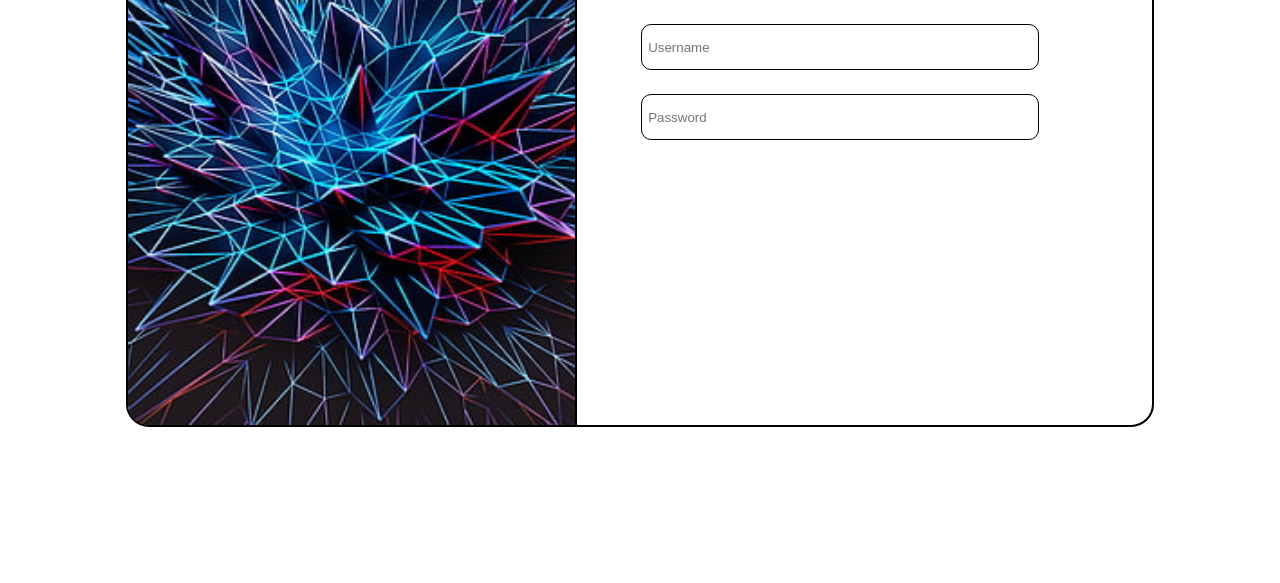
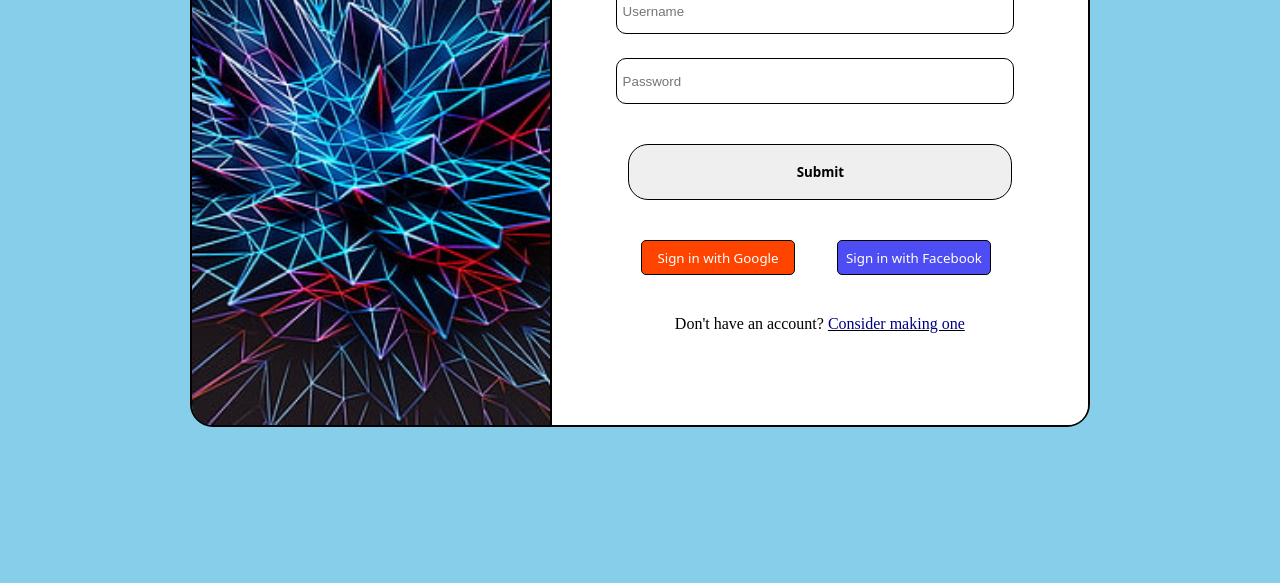
Before and after one commit to ashutoshdas1337/art-gallery-1, a plain HTML site: page login.html in a window 1280 px wide. Shown: the part 217-800 px from the top of the page. Drawn offline with Linux system fonts and the light colour scheme.

Commit message:
further improvements in login page

```diff
--- a/login.html
+++ b/login.html
@@ -14,14 +14,14 @@
             margin-right: auto;
             margin-top: 10vh;
             border-radius: 23px;
-            width: 80vw;
+            width: 70vw;
             height: 70vh;
             border: 2px solid black;
             display: flex;
         }
         .part1{
             height: 70vh;
-            width: 35vw;
+            width: 30vw;
 
             border-top-left-radius:19px ;
             border-right:2px solid black ;
@@ -38,19 +38,29 @@
             height: 70vh;
             margin-left: auto;
             margin-right: auto;
+            background-color: white;
+            border-top-right-radius: 20px;
+            border-bottom-right-radius: 20px;
         }
         .part2>.logo{
             margin-left: 17vw;
             margin-right: 5vw;
-            margin-top: 10vh;
+            margin-top: 5.5vh;
             font-size: 22px;
             font-weight: 700;
             font-family: Verdana, Geneva, Tahoma, sans-serif;
 
         }
+        body{
+            background-color: #87ceeb;
+        }
+
     </style>
 </head>
 <body>
+    <div>
+
+
     <div class="login-container">
         <div class="part1">
             <img src="./images/8k-uhd-3d-digital-art-abstract-art-wallpaper-thumb.jpg" alt="">
@@ -60,9 +70,29 @@
             <div>
                 <input type="text" placeholder="Username" style="margin-left: 5vw;margin-top: 5vh;height:4vh;width:30vw;border: 1px solid black;border-radius: 10px;padding: 6px;">
                 <input type="password" placeholder="Password" style="margin-left: 5vw;margin-top: 3vh;height:4vh;width:30vw;border: 1px solid black;border-radius: 10px;padding: 6px;">
-            </div>
-            <div></div>
+                <button style="display: block;width: 30vw;
+                height: 7vh;
+                margin-right: auto;
+                margin-top: 5vh;
+                margin-left: auto;
+                border: 1px solid black;
+                border-radius: 20px;margin-left: 6vw;font-family: system-ui, -apple-system, BlinkMacSystemFont, 'Segoe UI', Roboto, Oxygen, Ubuntu, Cantarell, 'Open Sans', 'Helvetica Neue', sans-serif;"><b>Submit</b></button>
+        <button class="Google-btn" style="border-radius: 5px;margin-top: 5vh;width: 12vw;padding: 7.5px;margin-left: 7vw;
+        border: 0.2px solid black;background-color: rgb(255, 68, 0);color: white;font-family: system-ui, -apple-system, BlinkMacSystemFont, 'Segoe UI', Roboto, Oxygen, Ubuntu, Cantarell, 'Open Sans', 'Helvetica Neue', sans-serif;">
+
+            Sign in with Google</button>
+        <button class="facebook-btn" style="margin-top: 5vh;border-radius: 5px;width: 12vw;border: 0.2px solid black;padding: 7.5px;margin-left: 3vw;background-color: rgba(45, 45, 241, 0.846);color: white;font-family: system-ui, -apple-system, BlinkMacSystemFont, 'Segoe UI', Roboto, Oxygen, Ubuntu, Cantarell, 'Open Sans', 'Helvetica Neue', sans-serif;">Sign in with Facebook</button>
+        </div>
+        <div style="text-align: center;margin-top: 5vh;">Don't have an account?
+            <a href="" style="text-decoration-color:black;color:navy;">
+
+                Consider making one
+            </a>
+        </div>
+
+
         </div>
     </div>
+
 </body>
 </html>
```
Also changed, not shown: images/images.jpg (deleted).
